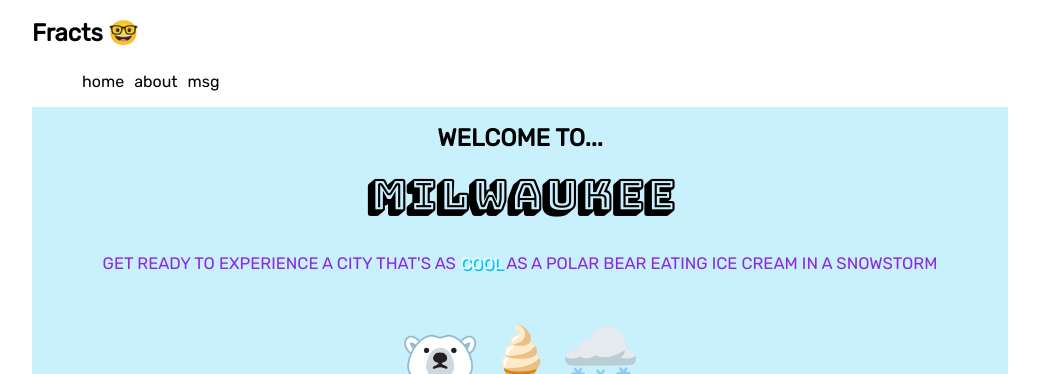
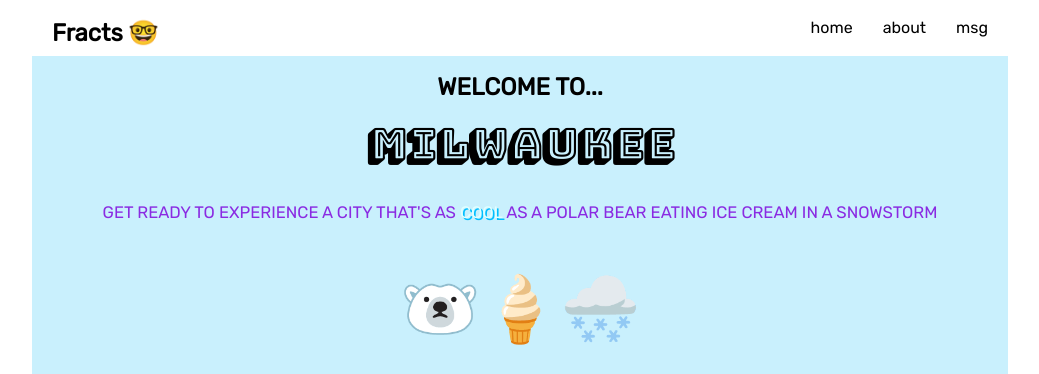
Before and after one commit to franko-c/Milwaukee, a website: page index.html in a window 1280 px wide. Shown: the top 374 px of the page, without its empty margins (120-1159 px from the left). Drawn offline with Linux system fonts and the light colour scheme.

Commit message:
updated the css to better reflect semantic changes in the html

```diff
--- a/styles.css
+++ b/styles.css
@@ -58,15 +58,15 @@ body {
 }
 
 /* Navbar Styling */
-nav {
+header {
   display: flex;
   align-items: center;
   justify-content: space-between;
-  padding: 0 10px 0 10px;
+  padding: 0 20px 0 20px;
 }
 nav ul {
   display: flex;
-  gap: 10px;
+  gap: 30px;
   list-style-type: none;
 }
 nav ul li a {
```
